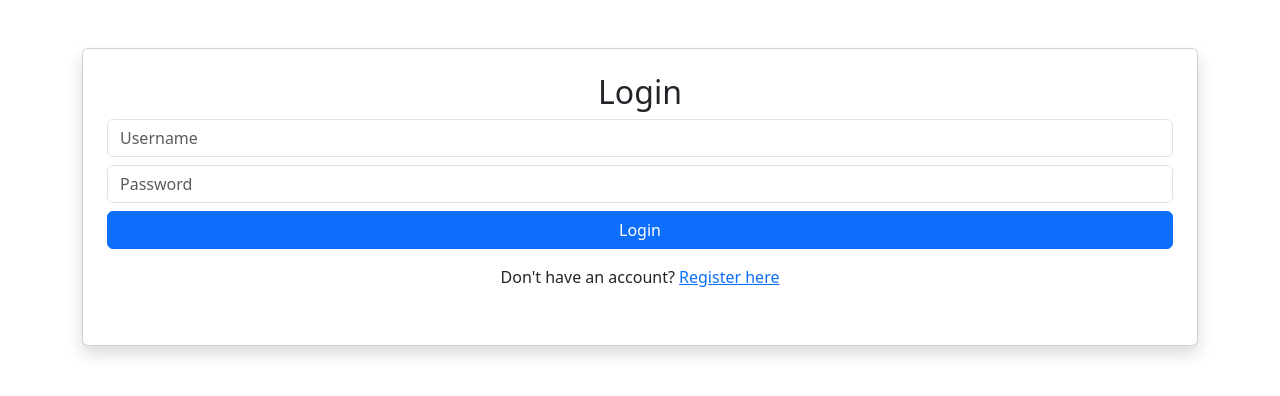
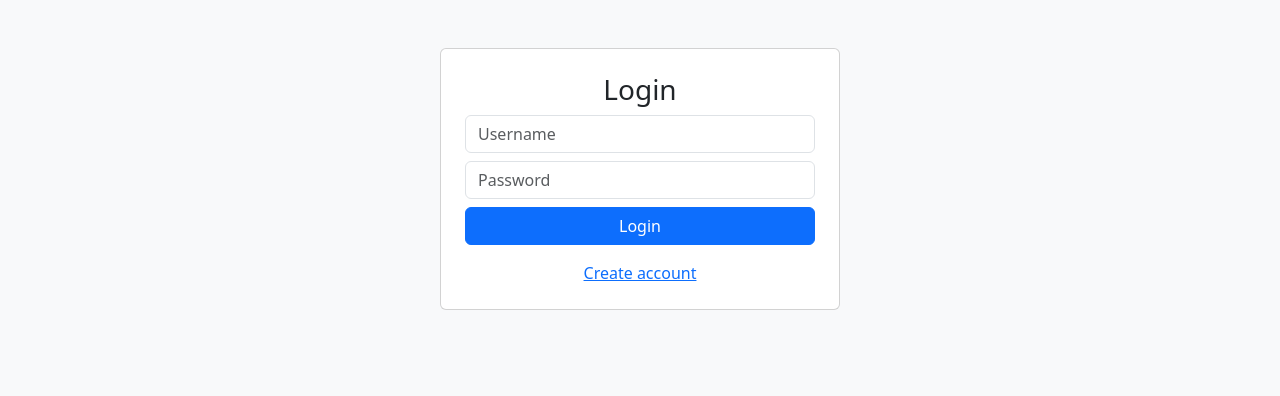
Before and after one commit to shathaalessa/movie-project, a Django app: page /login/ in a window 1280 px wide. Shown: the top 396 px of the page. Run offline with Django 5.2, Linux system fonts and the light colour scheme.

Commit message:
Refactor login form layout and headings

```diff
--- a/movies/templates/movies/login.html
+++ b/movies/templates/movies/login.html
@@ -1,21 +1,24 @@
-<link href="https://cdn.jsdelivr.net/npm/bootstrap@5.3.0/dist/css/bootstrap.min.css" rel="stylesheet">
+<!DOCTYPE html>
+<html>
+<head>
+    <link href="https://cdn.jsdelivr.net/npm/bootstrap@5.3.0/dist/css/bootstrap.min.css" rel="stylesheet">
+</head>
+<body class="bg-light">
 
 <div class="container mt-5">
-    <div class="card p-4 shadow">
-        <h2 class="text-center">Login</h2>
+    <div class="card p-4 mx-auto" style="max-width:400px;">
+        <h3 class="text-center">Login</h3>
 
         <form method="POST">
             {% csrf_token %}
-
-            <input name="username" class="form-control mb-2" placeholder="Username">
-            <input name="password" type="password" class="form-control mb-2" placeholder="Password">
-
+            <input class="form-control mb-2" name="username" placeholder="Username">
+            <input type="password" class="form-control mb-2" name="password" placeholder="Password">
             <button class="btn btn-primary w-100">Login</button>
-            <p class="mt-3 text-center">Don't have an account? <a href="{% url 'movies:register' %}">Register here</a></p>
         </form>
 
-        {% if error %}
-        <p class="text-danger mt-2">{{ error }}</p>
-        {% endif %}
+        <a href="{% url 'movies:register' %}" class="mt-3 text-center d-block">Create account</a>
     </div>
 </div>
+
+</body>
+</html>
```
